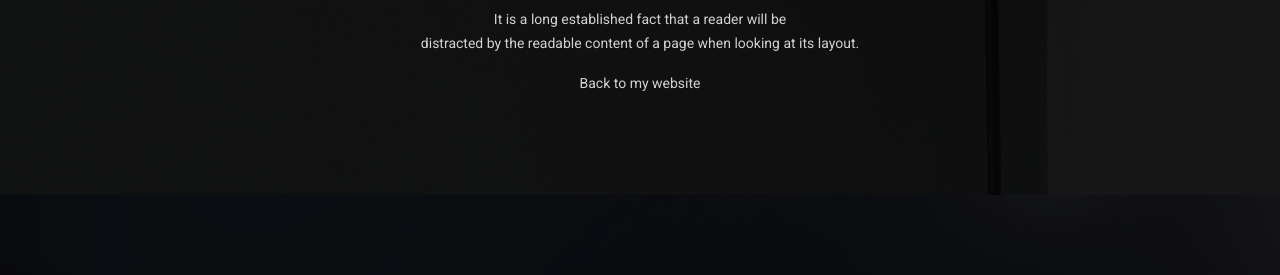
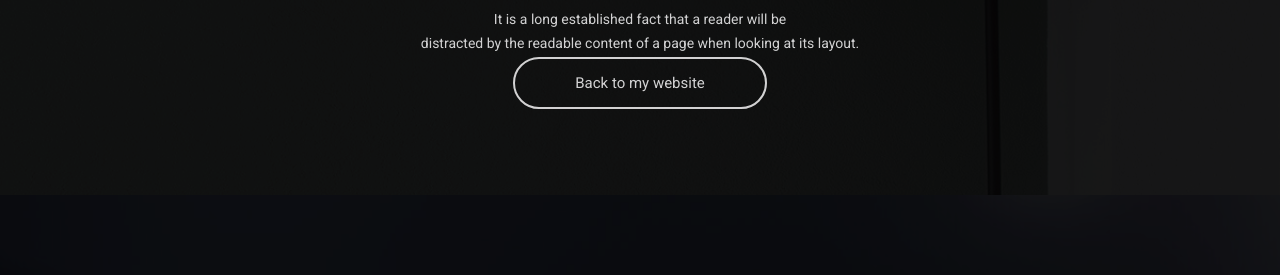
Before and after one commit to dimasfath94/profil, a plain HTML site: page blog/bloghome.html in a window 1280 px wide. Shown: the part 249-524 px from the top of the page. Drawn offline with nearby package versions, Linux system fonts and the light colour scheme; some packages are replaced by stand-ins of ours; files whose address does not match are found by name.

Commit message:
Update blog.css

```diff
--- a/blog/blog.css
+++ b/blog/blog.css
@@ -71,6 +71,26 @@
     cursor: pointer;
   }
 
+   .main_bt
+{
+     background: transparent;
+    color: #fff;
+    padding: 15px 60px 15px 60px;
+
+    font-size: 15px;
+    font-weight: 400;
+    border: solid #fff 2px;
+    border-radius: 30px;
+    margin: 63px 0px 60px 0px;
+}
+
+ .main_bt:hover, .main_bt:focus
+ {
+     background: #0072bc;
+    border: solid #000 2px;
+    color: #fff;
+  }
+
   /* 100% Image Width on Smaller Screens */
   @media only screen and (max-width: 700px){
     .modal-content {
```
